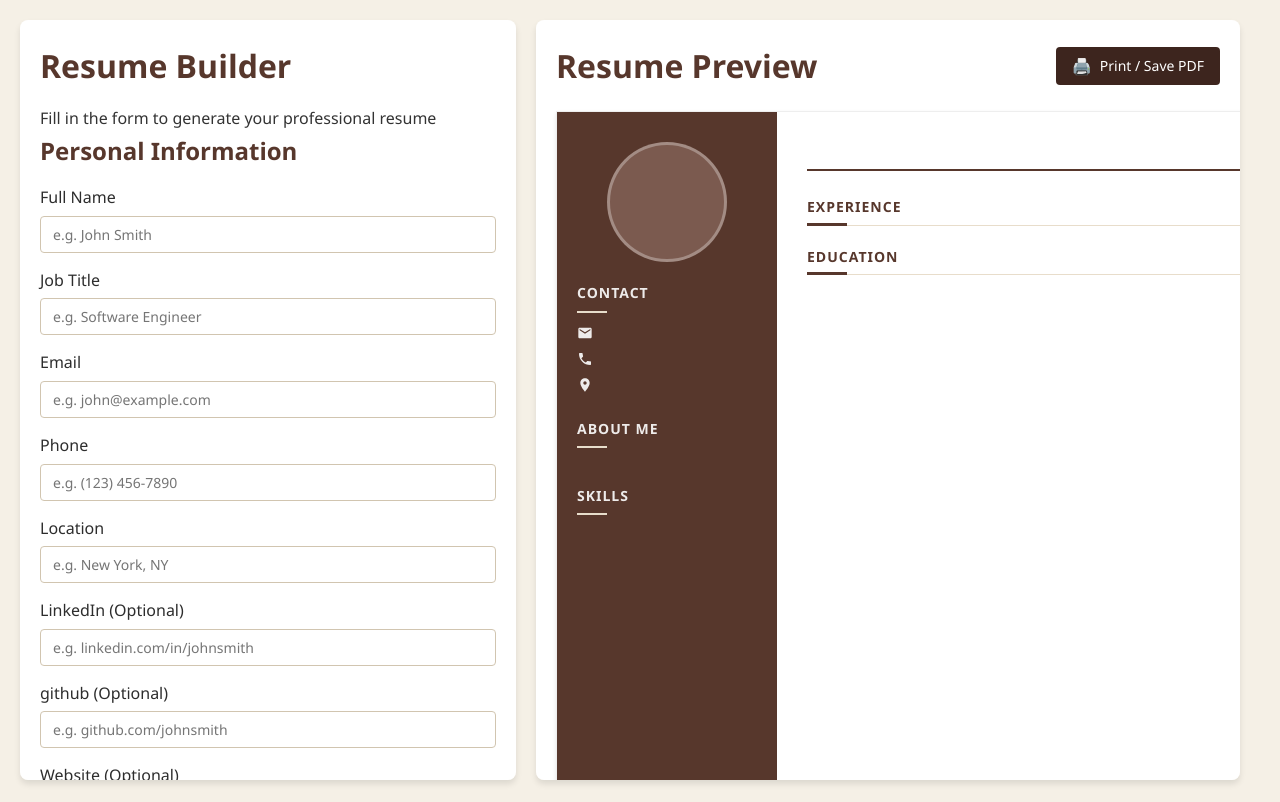
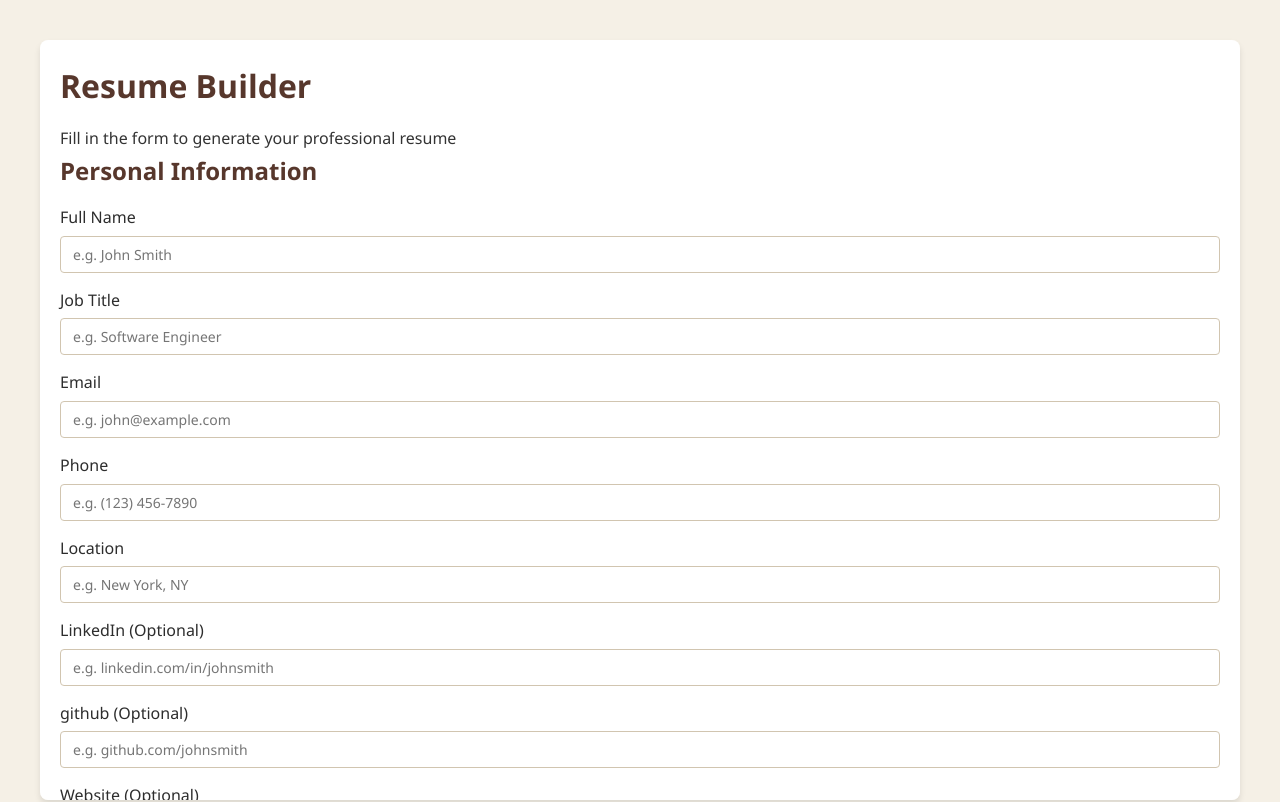
Before and after one commit to BDS-001/FormatMyCV, a React (Vite) app: page / in a window 1280 px wide. Shown: the top 802 px of the page. Built offline with nearby package versions, Linux system fonts and the light colour scheme.

Commit message:
fix: after 1365px the screen shifts to flex column and both containers fill the width

```diff
--- a/src/styles/App.css
+++ b/src/styles/App.css
@@ -10,13 +10,17 @@
 /* =================================
    RESPONSIVE LAYOUT
    ================================= */
-@media (max-width: 992px) {
+@media (max-width: 1365px) {
     .container {
         flex-direction: column;
     }
     .form-container, .preview-container {
-        width: 100%;
+        width: auto;
         margin-right: 0;
         margin-bottom: 20px;
     }
+
+    .container {
+        padding: 40px;
+    }
 }
--- a/src/styles/FormContainer.css
+++ b/src/styles/FormContainer.css
@@ -2,12 +2,11 @@
    FORM CONTAINER LAYOUT
    ================================= */
 .form-container {
-    width: 40%;
+    flex: 1;
     padding: 20px;
     background-color: white;
     border-radius: var(--border-radius);
     box-shadow: 0 4px 6px rgba(0, 0, 0, 0.1);
-    margin-right: 20px;
     overflow-y: auto;
     max-height: calc(100vh - 40px);
 }
--- a/src/styles/PreviewContainer.css
+++ b/src/styles/PreviewContainer.css
@@ -2,12 +2,11 @@
    PREVIEW CONTAINER LAYOUT
    ================================= */
 .preview-container {
-    flex: 1;
+    flex: 2;
     padding: 20px;
     background-color: white;
     border-radius: var(--border-radius);
     box-shadow: 0 4px 6px rgba(0, 0, 0, 0.1);
-    margin-right: 20px;
     overflow-y: auto;
     max-height: calc(100vh - 40px);
 }
```
